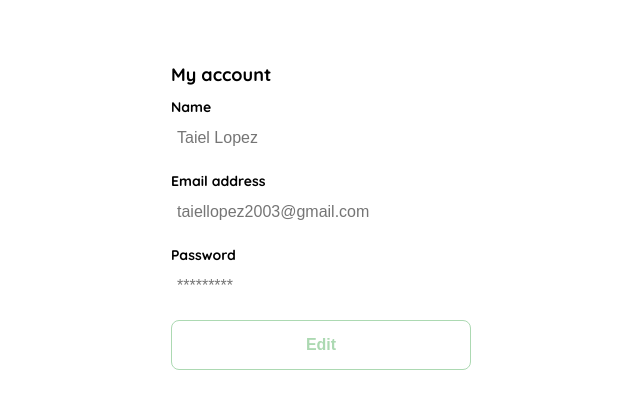
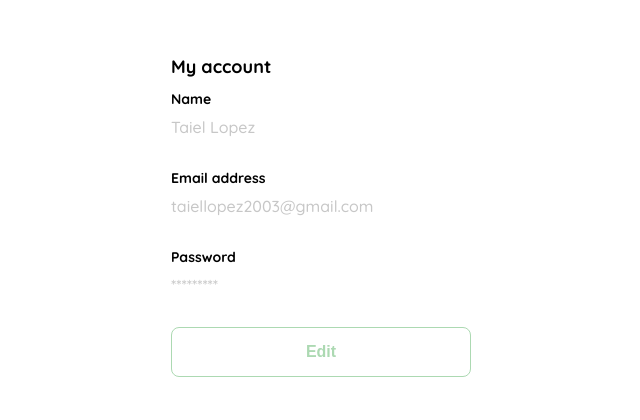
Before and after one commit to TaielLopez/Front-end_developer_Practico, a plain HTML site: page clase4.html in a window 1280 px wide. Shown: the part 170-590 px from the top of the page, without its empty margins (319-959 px from the left). Drawn offline with Linux system fonts and the light colour scheme.

Commit message:
my account finalizado

```diff
--- a/index.html
+++ b/clase4.html
@@ -17,15 +17,16 @@
             <form action="/" class="form">
                 <div>
                     <label for="name" class="label">Name</label>
-                    <input type="text" id="name" class="input input-name" placeholder="Taiel Lopez">
+                    <p class="value">Taiel Lopez</p>
+
                     <label for="email" class="label">Email address</label>
-                    <input type="text" id="email" class="input input-email" placeholder="taiellopez2003@gmail.com">
+                    <p class="value">taiellopez2003@gmail.com</p>
 
                     <label for="password" class="label">Password</label>
-                    <input type="text" id="password" class="input input-password" placeholder="*********">
+                    <p class="value">*********</p>
                 </div>
 
-                <input type="submit" value="Edit" class="primary-button">
+                <input type="submit" value="Edit" class="secondary-button">
             </form>
         </div>
     </div>
--- a/styles/clase4.scss
+++ b/styles/clase4.scss
@@ -42,29 +42,12 @@ body{
     font-weight: bold;
     margin-bottom: 4pox;
 }
-.input  {
-    background-color: var(--text-input-field);
-    border: none;
-    border-radius: 8px;
-    height: 32px;
-    font-size: var(--md);
-    padding: 6px;
-    margin-bottom: 12px;
-    &-name{
-        margin-bottom: 12px;
-        background: none;
-    }
-    &-email{
-        margin-bottom: 12px;
-        background: none;
+.value{
+    color: var(--very-light-pink);
+    font-size: bold;
+    margin: 9px 0 32px 0;
+}
 
-    }
-    &-password{
-        margin-bottom: 12px;
-        background: none;
-
-    }
-}
 .form{
     display: flex;
     flex-direction: column;
@@ -73,7 +56,7 @@ body{
         flex-direction: column;
     }
 }
-.primary-button{
+.secondary-button{
 
     background-color: var(--white);
     border-radius: 8px;
```
Also changed, not shown: clase5.html (added, +34 -0 lines), styles/clase4.css, 1 other file.
